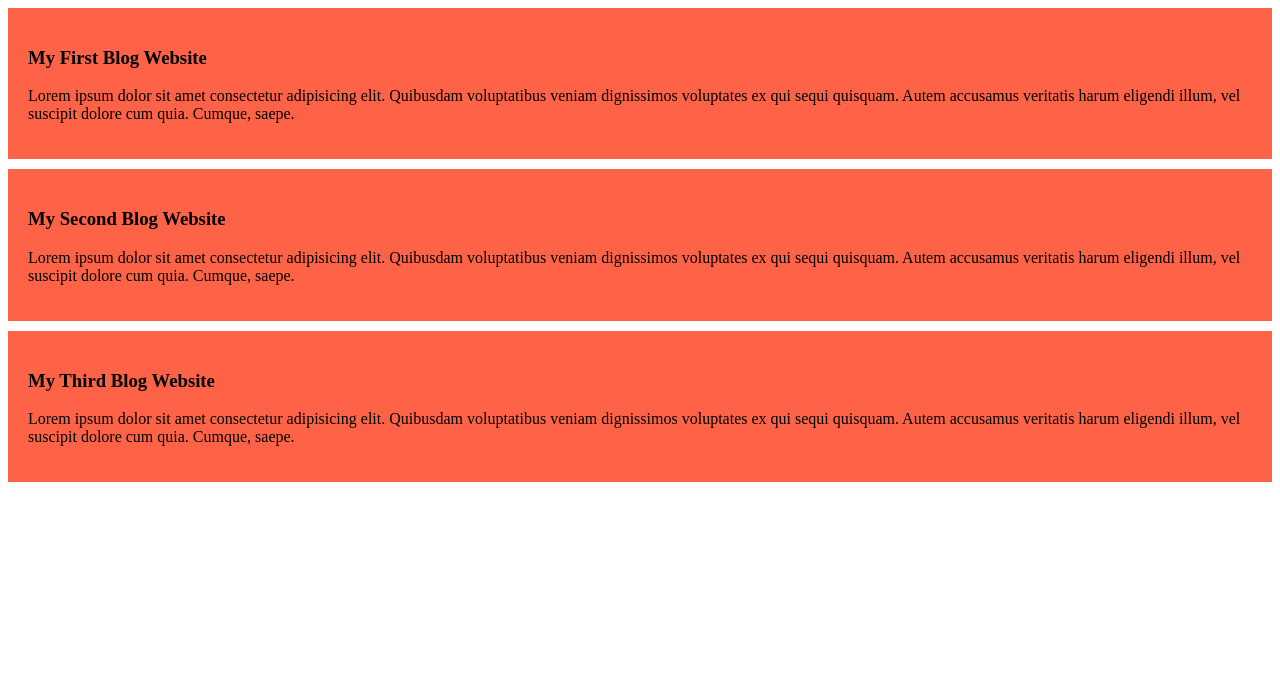
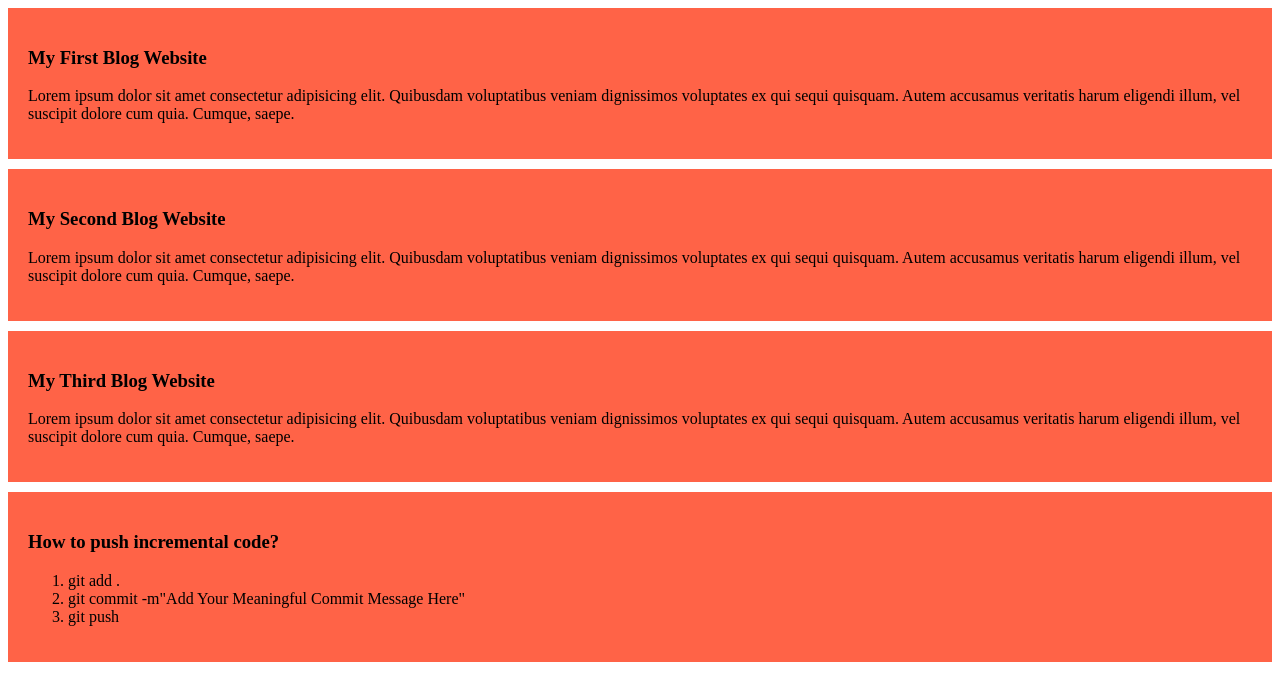
Before and after one commit to AsifHossain22/my-simple-website, a plain HTML site: page index.html in a window 1280 px wide. Drawn offline with Linux system fonts and the light colour scheme.

Commit message:
My Another Commit by using System Command

```diff
--- a/index.html
+++ b/index.html
@@ -27,6 +27,14 @@
             ex qui sequi quisquam. Autem accusamus veritatis harum eligendi illum, vel suscipit dolore cum quia. Cumque,
             saepe.</p>
     </div>
+    <div>
+        <h3>How to push incremental code?</h3>
+        <ol>
+            <li>git add .</li>
+            <li>git commit -m"Add Your Meaningful Commit Message Here"</li>
+            <li>git push</li>
+        </ol>
+    </div>
 </body>
 
 </html>
```
